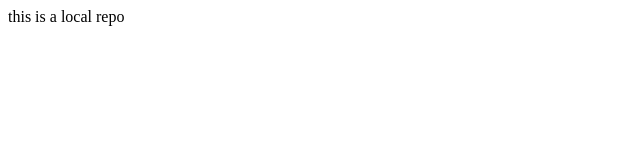
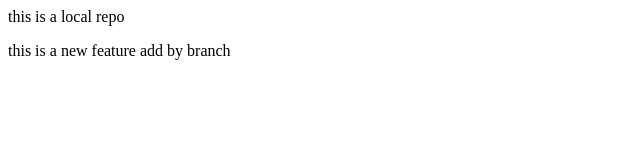
Before and after one commit to SurajSingh3650/localrepo, a plain HTML site: page index.html in a window 1280 px wide. Shown: the whole page, without its empty margins (0-640 px from the left). Drawn offline with Linux system fonts and the light colour scheme.

Commit message:
add feature

```diff
--- a/index.html
+++ b/index.html
@@ -1 +1,2 @@
 <p>this is a local repo</p>
+<p>this is a new feature add by branch</p>
```
Also changed, not shown: 1 other file.
